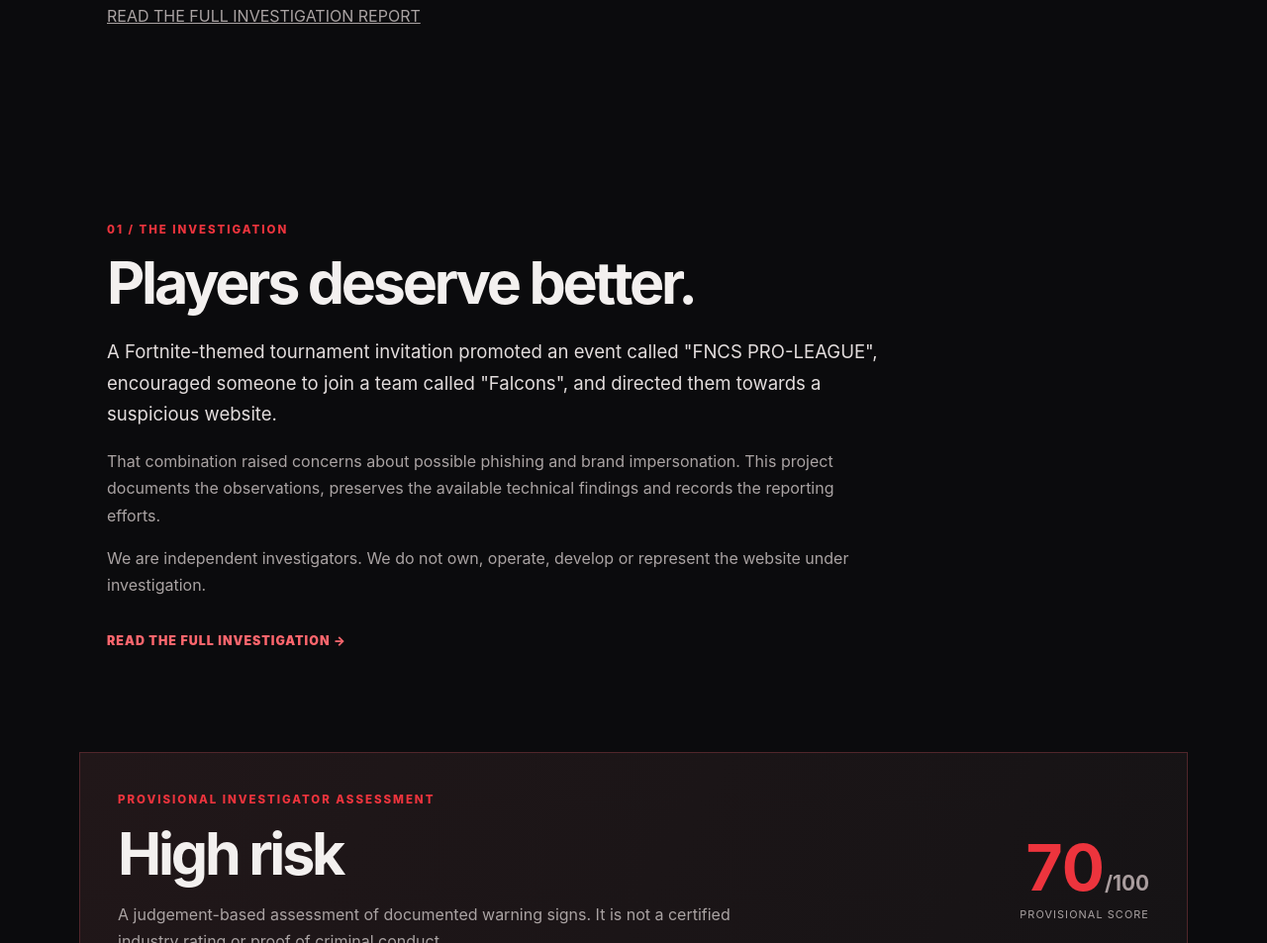
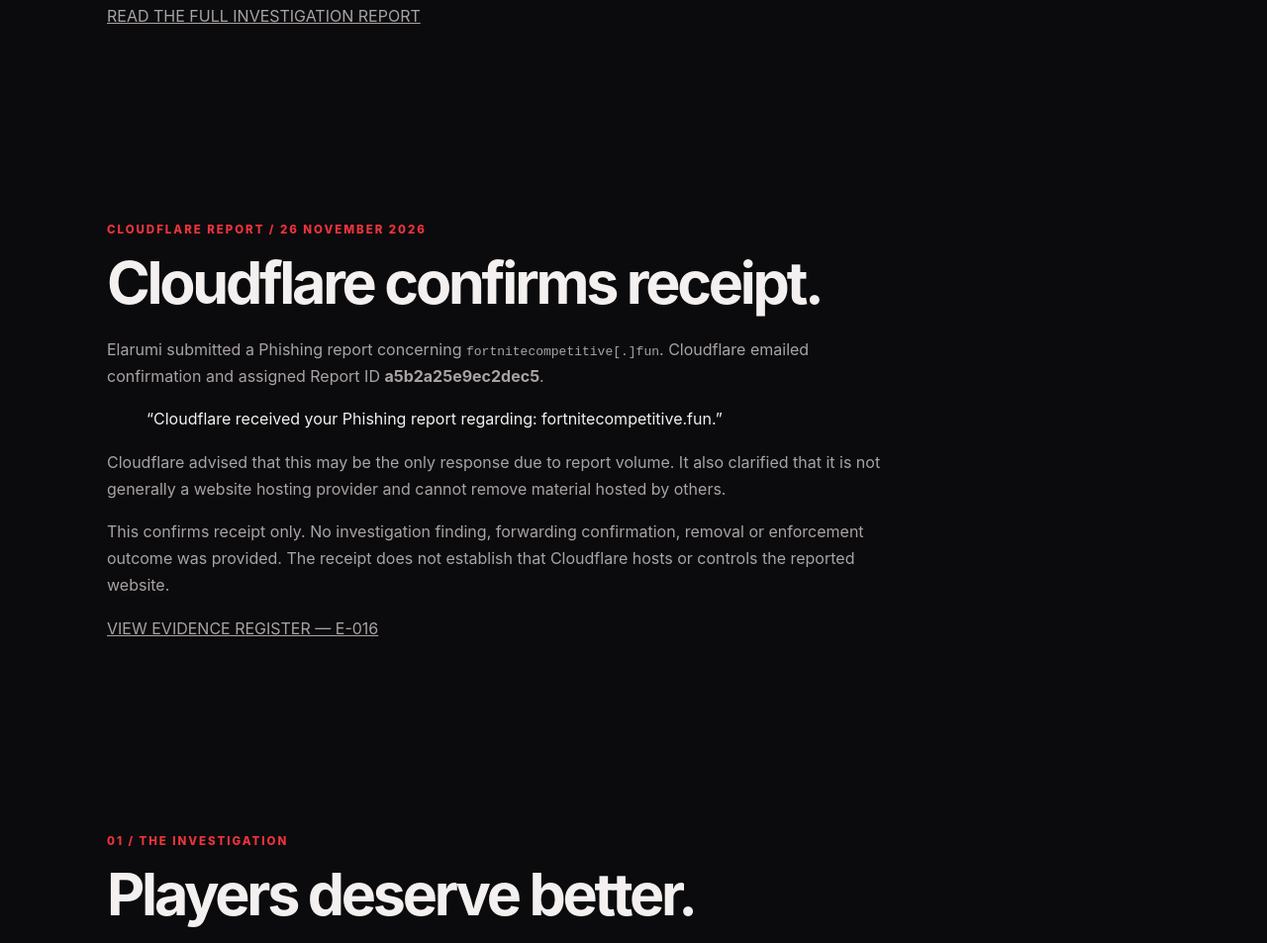
Before and after one commit to ItsElarumi/that-websites-fucked, a plain HTML site: page docs/index.html in a window 1280 px wide. Shown: the part 1645-2598 px from the top of the page at 99% size. Drawn offline with Linux system fonts and the light colour scheme.

Commit message:
Record Cloudflare report receipt and Report ID

```diff
--- a/docs/index.html
+++ b/docs/index.html
@@ -73,6 +73,16 @@
           READ THE FULL INVESTIGATION REPORT
         </a>
       </p>
+    </section>
+
+    <section class="section" id="cloudflare-report">
+      <div class="section-label">CLOUDFLARE REPORT / 26 NOVEMBER 2026</div>
+      <h2>Cloudflare confirms receipt.</h2>
+      <p>Elarumi submitted a Phishing report concerning <code>fortnitecompetitive[.]fun</code>. Cloudflare emailed confirmation and assigned Report ID <strong>a5b2a25e9ec2dec5</strong>.</p>
+      <blockquote>“Cloudflare received your Phishing report regarding: fortnitecompetitive.fun.”</blockquote>
+      <p>Cloudflare advised that this may be the only response due to report volume. It also clarified that it is not generally a website hosting provider and cannot remove material hosted by others.</p>
+      <p>This confirms receipt only. No investigation finding, forwarding confirmation, removal or enforcement outcome was provided. The receipt does not establish that Cloudflare hosts or controls the reported website.</p>
+      <p><a href="https://github.com/ItsElarumi/that-websites-fucked/blob/main/EVIDENCE-REGISTER.md">VIEW EVIDENCE REGISTER — E-016</a></p>
     </section>
 
     <section class="section" id="investigation">
```
